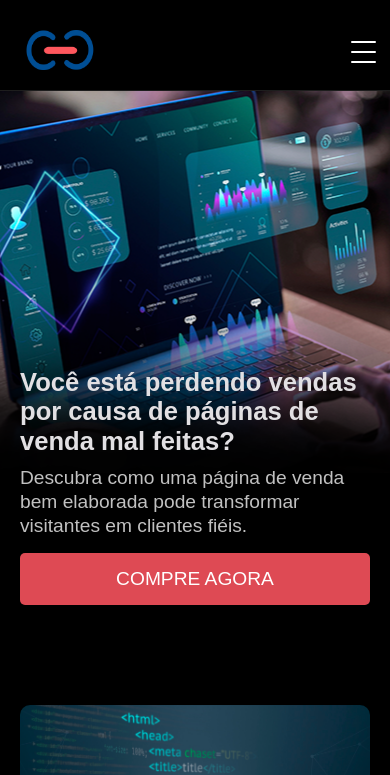
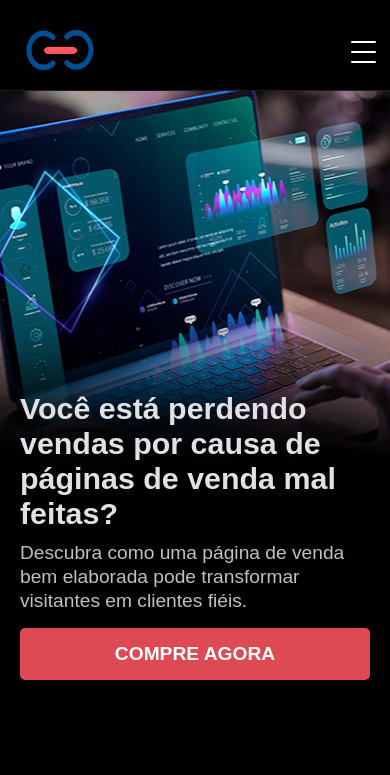
Before and after one commit to Bruno1794/landvenda, a Next.js app: page / in a window 390 px wide. Shown: the top 775 px of the page. Built offline with nearby package versions, Linux system fonts and the light colour scheme.

Commit message:
Merge remote-tracking branch 'origin/main'

```diff
--- a/src/app/globals.css
+++ b/src/app/globals.css
@@ -34,6 +34,7 @@ img {
     display: block;
     background: #DE4A54;
     color: white;
+    font-weight: bolder;
     margin-top: 15px;
     padding: 15px;
     border-radius: 5px;
@@ -52,6 +53,7 @@ img {
     font-size: 3.5rem;
     position: relative;
     color: #e2e0e3;
+
 
 
 }
--- a/src/app/inicio/Inicio.module.css
+++ b/src/app/inicio/Inicio.module.css
@@ -19,7 +19,7 @@
 
         font-size: 0.18rem;
         padding-top: 11rem;
-        height: 20vh;
+        height: 37vh;
     }
 }
 
@@ -49,7 +49,7 @@
 
 @media (max-width: 1152px) {
     .headline h2 {
-        font-size: 1.6rem;
+        font-size: 1.9rem;
         line-height: 1.152;
     }
 
--- a/src/app/preco/preco.module.css
+++ b/src/app/preco/preco.module.css
@@ -58,7 +58,7 @@
         padding: 0 10px 0 10px;
     }
     .preco h2{
-        font-size: 2.523rem;
+        font-size: 2.323rem;
     }
     .preco p{
         font-size: 1.018rem;
--- a/src/app/servicos/servicoes.module.css
+++ b/src/app/servicos/servicoes.module.css
@@ -29,7 +29,7 @@
     }
 
     .servicos h2 {
-        font-size: 2.9rem;
+        font-size: 2.8rem;
     }
 
 }
```
